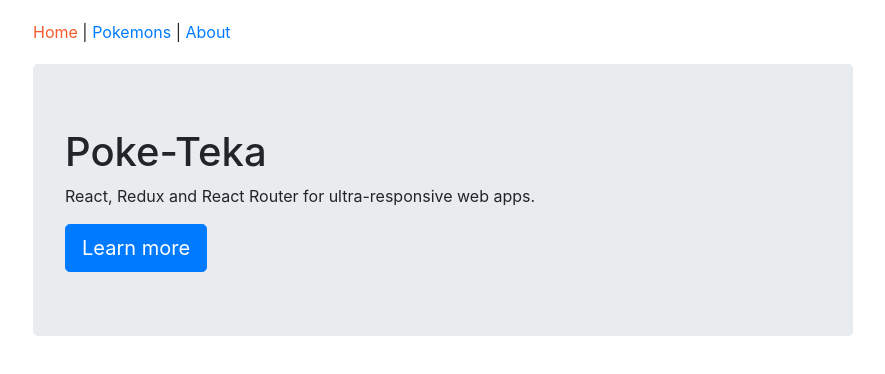
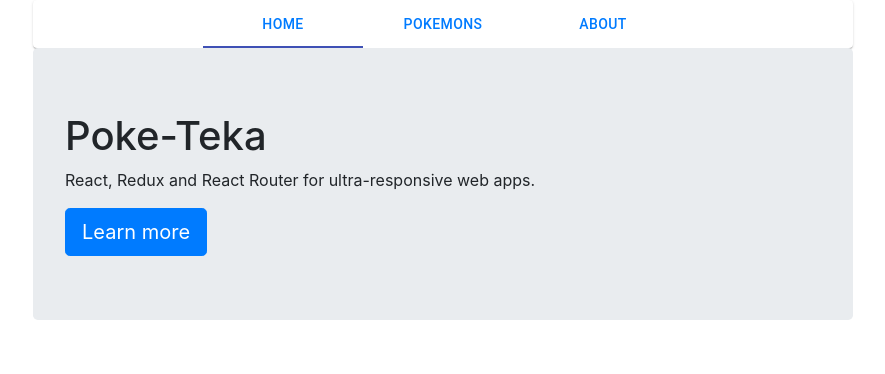
Before and after one commit to davomartinez-dev/poke-teka-mx, a React app: page / in a window 1280 px wide. Shown: the top 374 px of the page, without its empty margins (197-1082 px from the left). Built offline with nearby package versions, Linux system fonts and the light colour scheme; what redux-immutable-state-invariant would draw is missing.

Commit message:
Implemented navigation bar with material ui

```diff
--- a/package.json
+++ b/package.json
@@ -5,6 +5,8 @@
     "start": "webpack-dev-server --config webpack.config.dev.js --port 3000"
   },
   "dependencies": {
+    "@material-ui/core": "^4.11.0",
+    "@material-ui/icons": "^4.9.1",
     "bootstrap": "4.3.1",
     "immer": "2.1.3",
     "prop-types": "15.7.2",
--- a/src/components/App.js
+++ b/src/components/App.js
@@ -3,7 +3,7 @@
 import { ToastContainer } from 'react-toastify';
 import HomePage from './home/HomePage';
 import AboutPage from './about/AboutPage';
-import Header from './common/Header';
+import Navbar from './common/Navbar';
 import PageNotFound from './PageNotFound';
 import PokemonsPage from './pokemons/PokemonsPage';
 import PokemonDetail from './pokemons/PokemonDetail';
@@ -11,7 +11,7 @@
 
 const App = () => (
   <div className="container-fluid">
-    <Header />
+    <Navbar />
     <Switch>
       <Route exact path="/" component={HomePage} />
       <Route path="/about" component={AboutPage} />
--- a/src/components/common/Header.js
+++ /dev/null
@@ -1,23 +0,0 @@
-import React from 'react';
-import { NavLink } from 'react-router-dom';
-
-const Header = () => {
-  const activeStyle = { color: '#F15B2A' };
-  return (
-    <nav>
-      <NavLink to="/" activeStyle={activeStyle} exact>
-        Home
-      </NavLink>
-      {' | '}
-      <NavLink to="/pokemons" activeStyle={activeStyle}>
-        Pokemons
-      </NavLink>
-      {' | '}
-      <NavLink to="/about" activeStyle={activeStyle}>
-        About
-      </NavLink>
-    </nav>
-  );
-};
-
-export default Header;
--- /dev/null
+++ b/src/components/common/Navbar.js
@@ -0,0 +1,52 @@
+import React from 'react';
+import { NavLink } from 'react-router-dom';
+import { makeStyles } from '@material-ui/core/styles';
+import Paper from '@material-ui/core/Paper';
+import Tabs from '@material-ui/core/Tabs';
+import Tab from '@material-ui/core/Tab';
+
+const useStyles = makeStyles({
+  root: {
+    flexGrow: 1,
+  },
+});
+
+export default function Navbar() {
+  const classes = useStyles();
+  const [value, setValue] = React.useState(0);
+
+  const handleChange = (event, newValue) => {
+    setValue(newValue);
+  };
+
+  return (
+    <Paper className={classes.root}>
+      <Tabs
+        value={value}
+        onChange={handleChange}
+        indicatorColor="primary"
+        textColor="primary"
+        centered
+      >
+        <Tab label={(
+          <NavLink to="/" exact>
+            Home
+          </NavLink>
+        )}
+        />
+        <Tab label={(
+          <NavLink to="/pokemons">
+            Pokemons
+          </NavLink>
+        )}
+        />
+        <Tab label={(
+          <NavLink to="/about">
+            About
+          </NavLink>
+        )}
+        />
+      </Tabs>
+    </Paper>
+  );
+}
```
Also changed, not shown: 1 other file (tests, documents, lock files or other folders).
